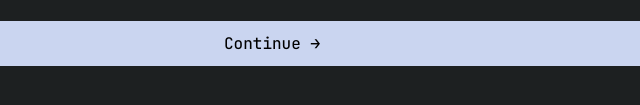
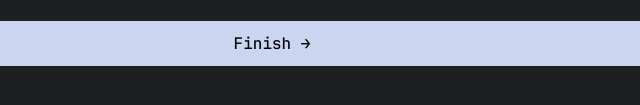
Before and after one commit to LUIDevo/frc-scouting-app-html, a plain HTML site: page overview.html in a window 1280 px wide. Shown: the part 513-618 px from the top of the page, 368-1008 px from the left. Drawn offline with Linux system fonts and the light colour scheme.

Commit message:
changed continue to finish

```diff
--- a/overview.html
+++ b/overview.html
@@ -359,7 +359,7 @@ button {
 </div>
   </div>
 
-  <button id="submitButton" class="submit-button" type="button">Continue →</button>
+  <button id="submitButton" class="submit-button" type="button">Finish →</button>
     </div>
 <script>
 function showErrorNotification(message) {
```
